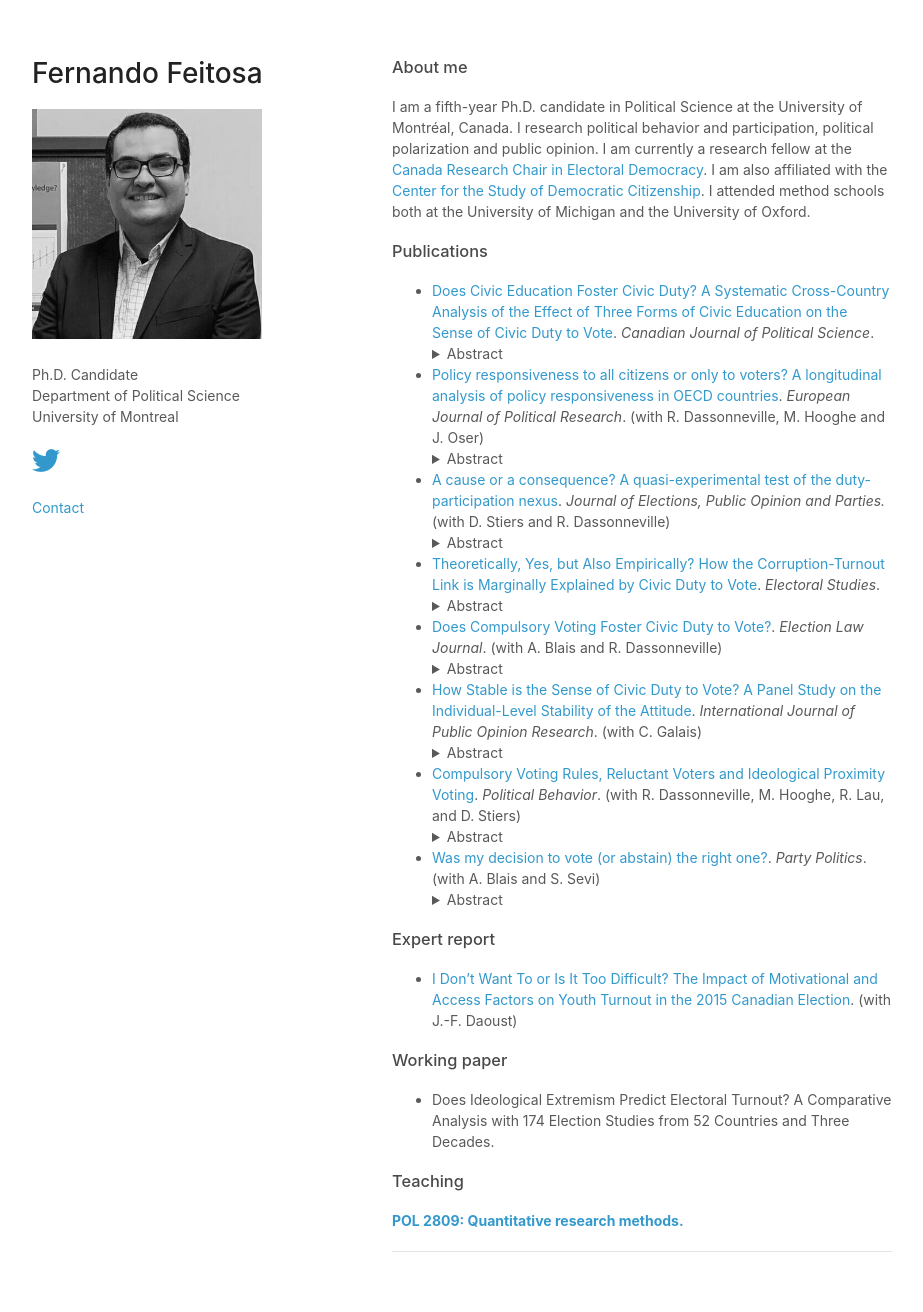
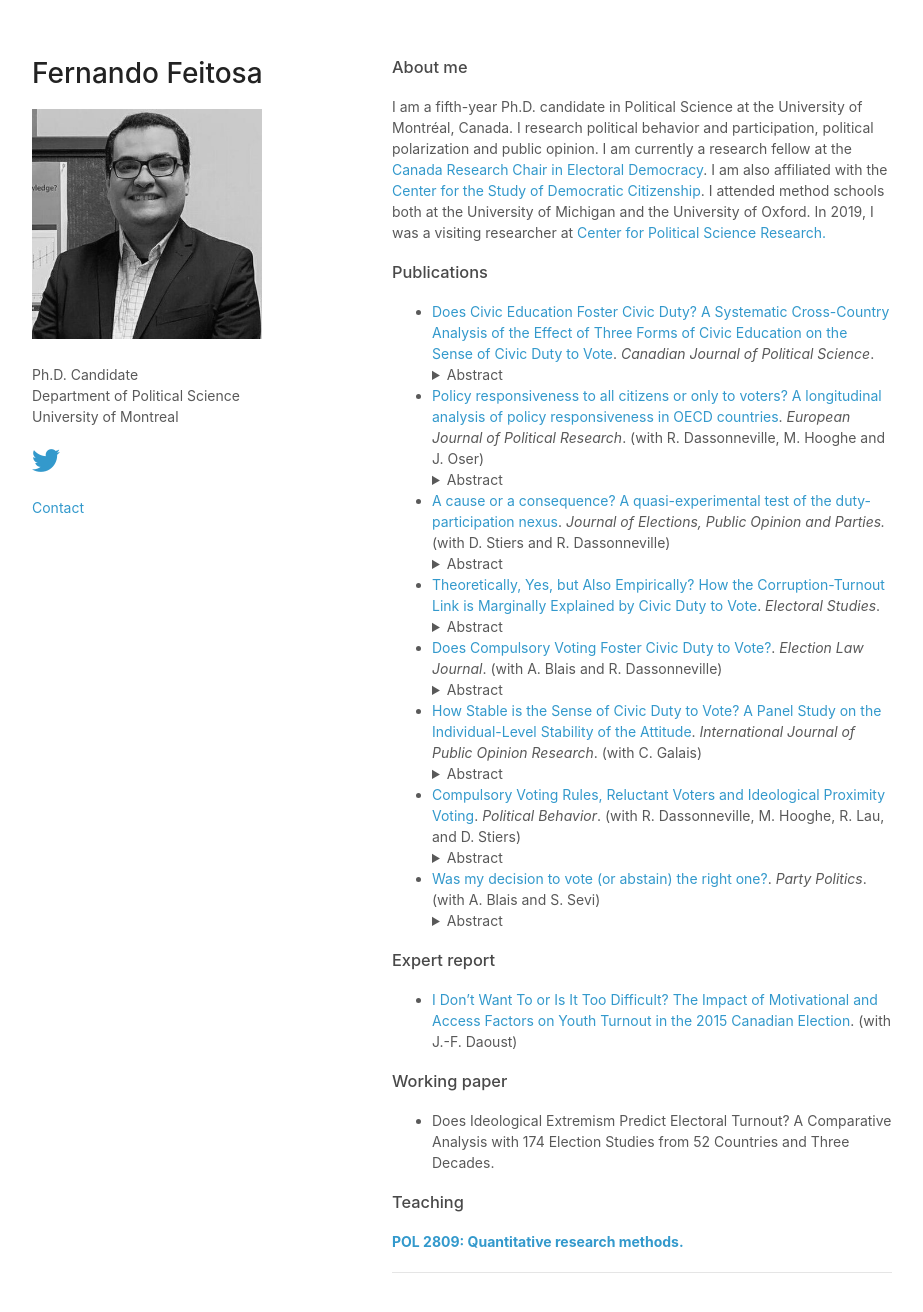
Before and after one commit to ferfeitosa/ferfeitosa.github.io, a Jekyll site: the page index.html, which Jekyll copies as it is, in a window 1280 px wide and 1343 px high. Shown: the top 1312 px of the window, without its empty margins (178-1101 px from the left). Built offline with Jekyll 4.4.1, drawn with Linux system fonts in a browser that asks for light colours; nearby versions of some CDN libraries; library files that are not in the unit come from our copies.

Commit message:
Update index.html

```diff
--- a/index.html
+++ b/index.html
@@ -58,7 +58,7 @@
   I research political behavior and participation, political polarization and public opinion.
   I am currently a research fellow at the <a href="https://www.chairedemocratie.com" rel="noopener noreferrer" target="_blank">Canada Research Chair in Electoral Democracy</a>.
   I am also affiliated with the <a href="https://csdc-cecd.ca" rel="noopener noreferrer" target="_blank">Center for the Study of Democratic Citizenship</a>.
-  I attended method schools both at the University of Michigan and the University of Oxford.  </p>
+  I attended method schools both at the University of Michigan and the University of Oxford. In 2019, I was a visiting researcher at <a href="https://soc.kuleuven.be/centre-for-political-research" rel="noopener noreferrer" target="_blank">Center for Political Science Research.</a> </p>
 
 
     <div align="left">
```
